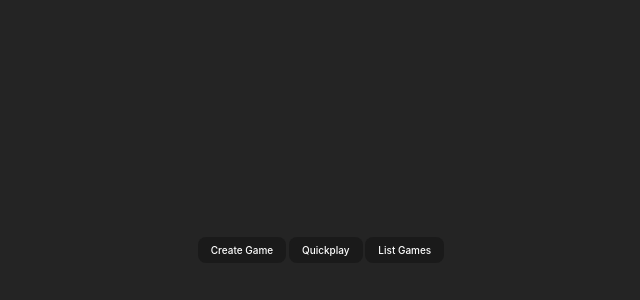
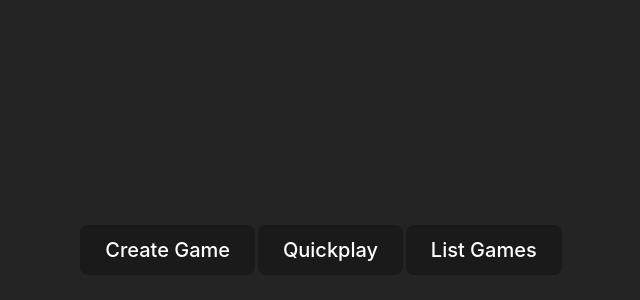
Before and after one commit to zoppatorsk/movie-trivia, a Svelte app in the folder client/: page / in a window 1280 px wide. Shown: the part 150-450 px from the top of the page, without its empty margins (319-959 px from the left). Built offline with nearby package versions, Linux system fonts and the light colour scheme; no server answers.

Commit message:
css junk

```diff
--- a/client/index.html
+++ b/client/index.html
@@ -7,7 +7,7 @@
 		<title>Vite + Svelte</title>
 	</head>
 	<body>
-    <div id="app"></div>
+		<main></main>
 		<script type="module" src="/src/main.js"></script>
 	</body>
 </html>
--- a/client/src/App.svelte
+++ b/client/src/App.svelte
@@ -15,7 +15,7 @@
 	const socket = io('http://localhost:3000');
 
 	socket.on('connect', () => {
-		connected = 'We got a signal!';
+		//put some icon or somthing later
 	});
 
 	//when player in disconnects
@@ -51,8 +51,7 @@
 	});
 </script>
 
-<main>
-	<h1>{connected}</h1>
+<div class="app-wrapper">
 	{#if $activeComponent === 'start'}
 		<Start {socket} />
 	{/if}
@@ -68,4 +67,4 @@
 	{#if $activeComponent === 'gameresult'}
 		<GameResult />
 	{/if}
-</main>
+</div>
--- a/client/src/app.css
+++ b/client/src/app.css
@@ -33,6 +33,7 @@ a:hover {
 body {
 	margin: 0;
 	display: flex;
+	flex-direction: column;
 	place-items: center;
 	min-width: 320px;
 	min-height: 100vh;
@@ -47,7 +48,16 @@ h1 {
 	padding: 2em;
 }
 
-#app {
+main {
+	flex-grow: 1;
+	/* background-color: aliceblue; */
+	display: flex;
+	align-items: center;
+	justify-content: center;
+}
+.app-wrapper {
+	flex-grow: 1;
+	/* background-color: #535bf2; */
 	max-width: 1280px;
 	margin: 0 auto;
 	padding: 2rem;
@@ -58,7 +68,7 @@ button {
 	border-radius: 8px;
 	border: 1px solid transparent;
 	padding: 0.6em 1.2em;
-	font-size: 1em;
+	font-size: 2em;
 	font-weight: 500;
 	font-family: inherit;
 	background-color: #1a1a1a;
--- a/client/src/main.js
+++ b/client/src/main.js
@@ -1,8 +1,8 @@
-import './app.css'
-import App from './App.svelte'
+import './app.css';
+import App from './App.svelte';
 
 const app = new App({
-  target: document.getElementById('app')
-})
+	target: document.querySelector('main'),
+});
 
-export default app
+export default app;
```
Lines whose indentation alone changed are shown as unchanged.
